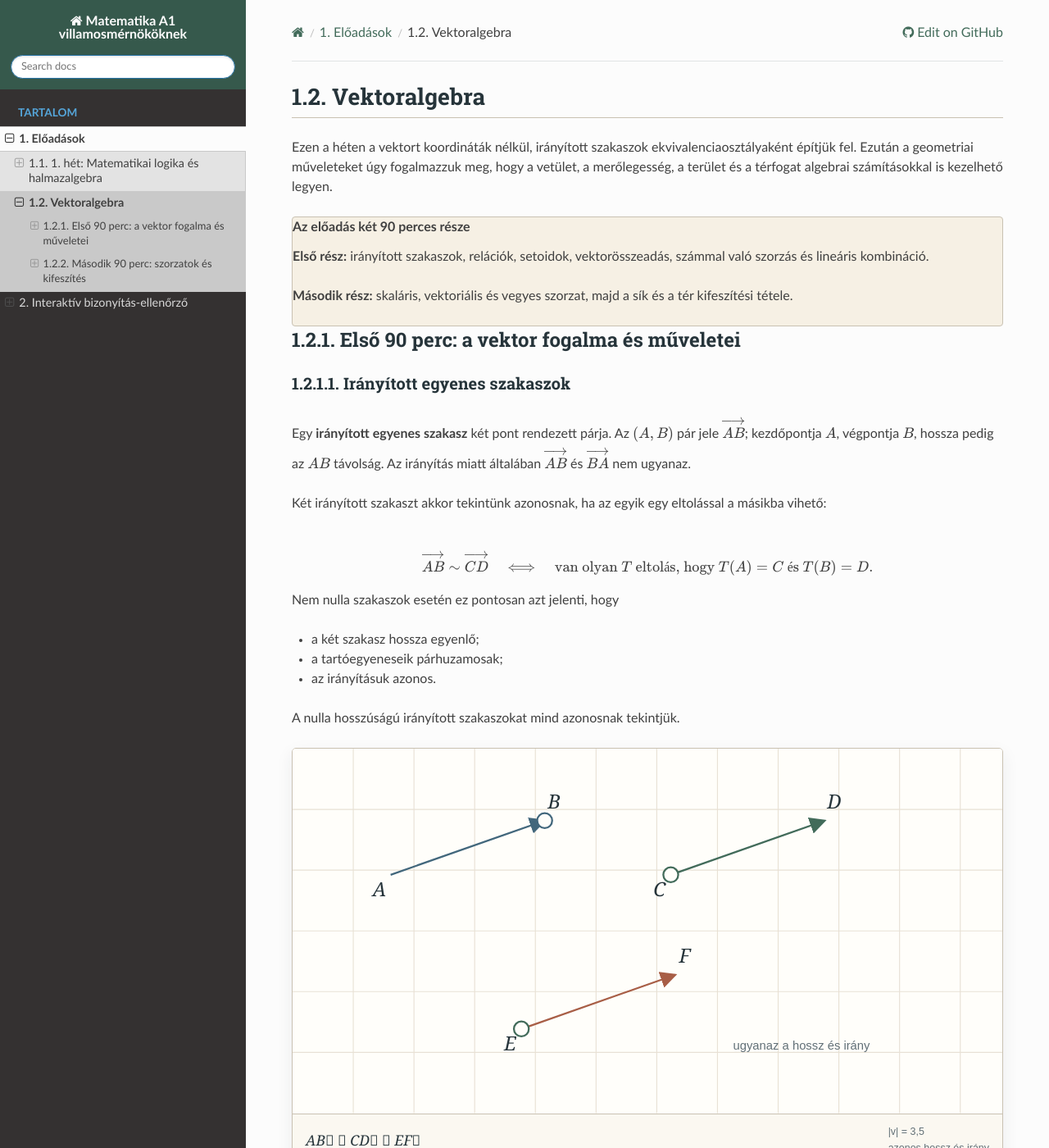
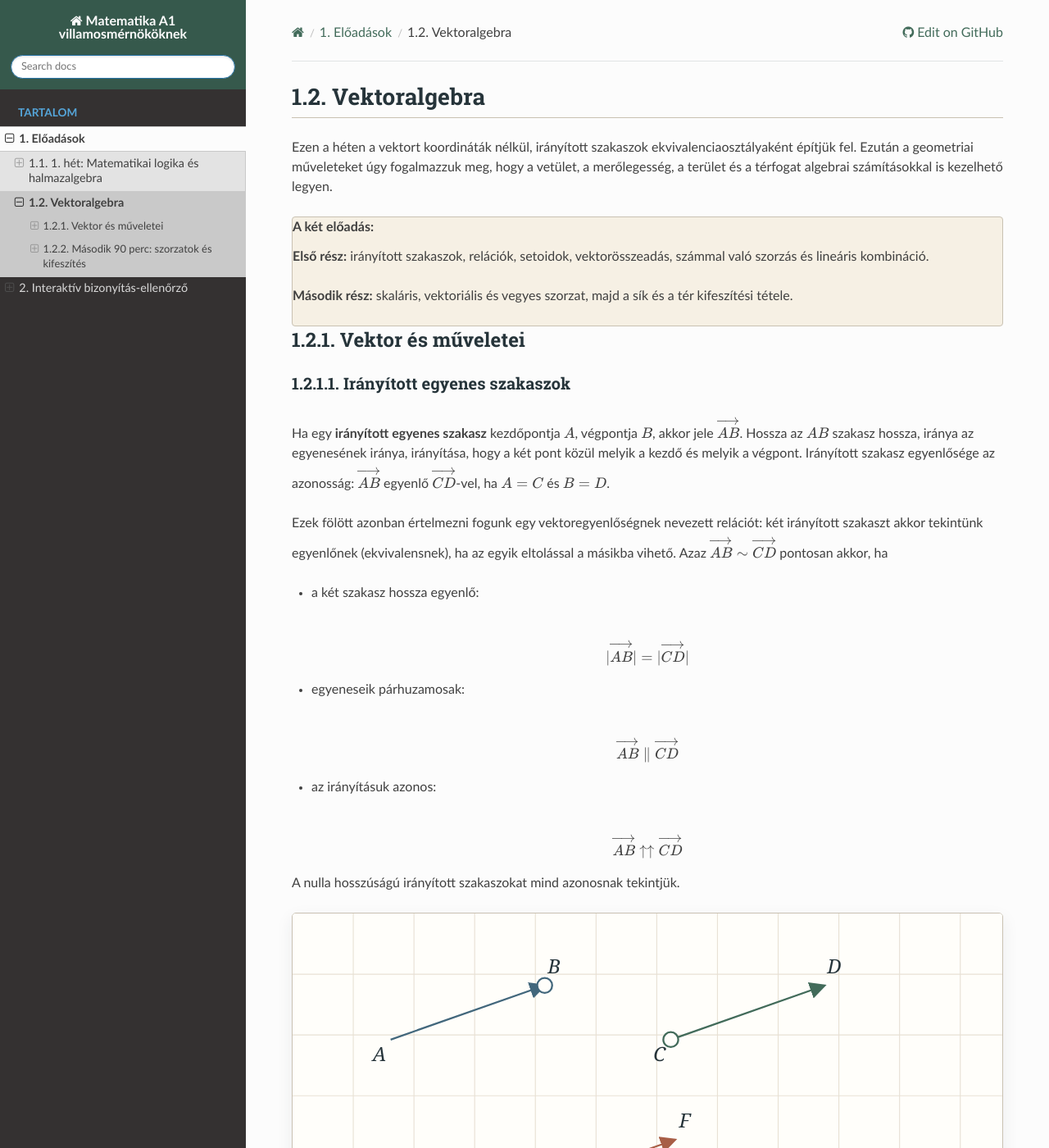
Before and after one commit to mozow01/Matematika-A1, a Sphinx documentation site: the page built from docs/eloadasok/02_vektoralgebra.rst, in a window 1280 px wide and 1400 px high. Shown: the whole window at 82% size. Built offline with Sphinx 7.4.7 and the Read the Docs theme 3.1.0, drawn with Linux system fonts in a browser that asks for light colours.

Commit message:
Az irányított szakaszok fogalmának pontosítása

```diff
--- a/docs/eloadasok/02_vektoralgebra.rst
+++ b/docs/eloadasok/02_vektoralgebra.rst
@@ -8,7 +8,7 @@ ekvivalenciaosztályaként építjük fel. Ezután a geometriai műveleteket úg
 fogalmazzuk meg, hogy a vetület, a merőlegesség, a terület és a térfogat
 algebrai számításokkal is kezelhető legyen.
 
-.. topic:: Az előadás két 90 perces része
+.. topic:: A két előadás:
 
    **Első rész:** irányított szakaszok, relációk, setoidok, vektorösszeadás,
    számmal való szorzás és lineáris kombináció.
@@ -17,32 +17,38 @@ algebrai számításokkal is kezelhető legyen.
    a tér kifeszítési tétele.
 
 
-Első 90 perc: a vektor fogalma és műveletei
+Vektor és műveletei
 --------------------------------------------
 
 Irányított egyenes szakaszok
 ~~~~~~~~~~~~~~~~~~~~~~~~~~~~
 
-Egy **irányított egyenes szakasz** két pont rendezett párja. Az
-:math:`(A,B)` pár jele :math:`\overrightarrow{AB}`; kezdőpontja :math:`A`,
-végpontja :math:`B`, hossza pedig az :math:`AB` távolság. Az irányítás miatt
-általában :math:`\overrightarrow{AB}` és :math:`\overrightarrow{BA}` nem
-ugyanaz.
+Ha egy **irányított egyenes szakasz** kezdőpontja :math:`A`,
+végpontja :math:`B`, akkor jele :math:`\overrightarrow{AB}`. Hossza az :math:`AB` szakasz hossza, iránya az egyenesének iránya, irányítása, hogy a két pont közül melyik a kezdő és melyik a végpont. Irányított szakasz egyenlősége az azonosság: :math:`\overrightarrow{AB}` egyenlő :math:`\overrightarrow{CD}`-vel, ha :math:`A=C` és :math:`B=D`.
 
-Két irányított szakaszt akkor tekintünk azonosnak, ha az egyik egy eltolással
-a másikba vihető:
+Ezek fölött azonban értelmezni fogunk egy vektoregyenlőségnek nevezett
+relációt: két irányított szakaszt akkor tekintünk egyenlőnek
+(ekvivalensnek), ha az egyik eltolással a másikba vihető. Azaz
+:math:`\overrightarrow{AB}\sim\overrightarrow{CD}` pontosan akkor, ha
+
+* a két szakasz hossza egyenlő:
 
 .. math::
 
-   \overrightarrow{AB}\sim\overrightarrow{CD}
-   \quad\Longleftrightarrow\quad
-   \text{van olyan }T\text{ eltolás, hogy }T(A)=C\text{ és }T(B)=D.
+   |\overrightarrow{AB}|=|\overrightarrow{CD}|
 
-Nem nulla szakaszok esetén ez pontosan azt jelenti, hogy
+* egyeneseik párhuzamosak:
 
-* a két szakasz hossza egyenlő;
-* a tartóegyeneseik párhuzamosak;
-* az irányításuk azonos.
+.. math::
+
+   \overrightarrow{AB}\parallel\overrightarrow{CD}
+
+* az irányításuk azonos:
+
+.. math::
+
+   \overrightarrow{AB}\uparrow\uparrow\overrightarrow{CD}
+
 
 A nulla hosszúságú irányított szakaszokat mind azonosnak tekintjük.
 
```
